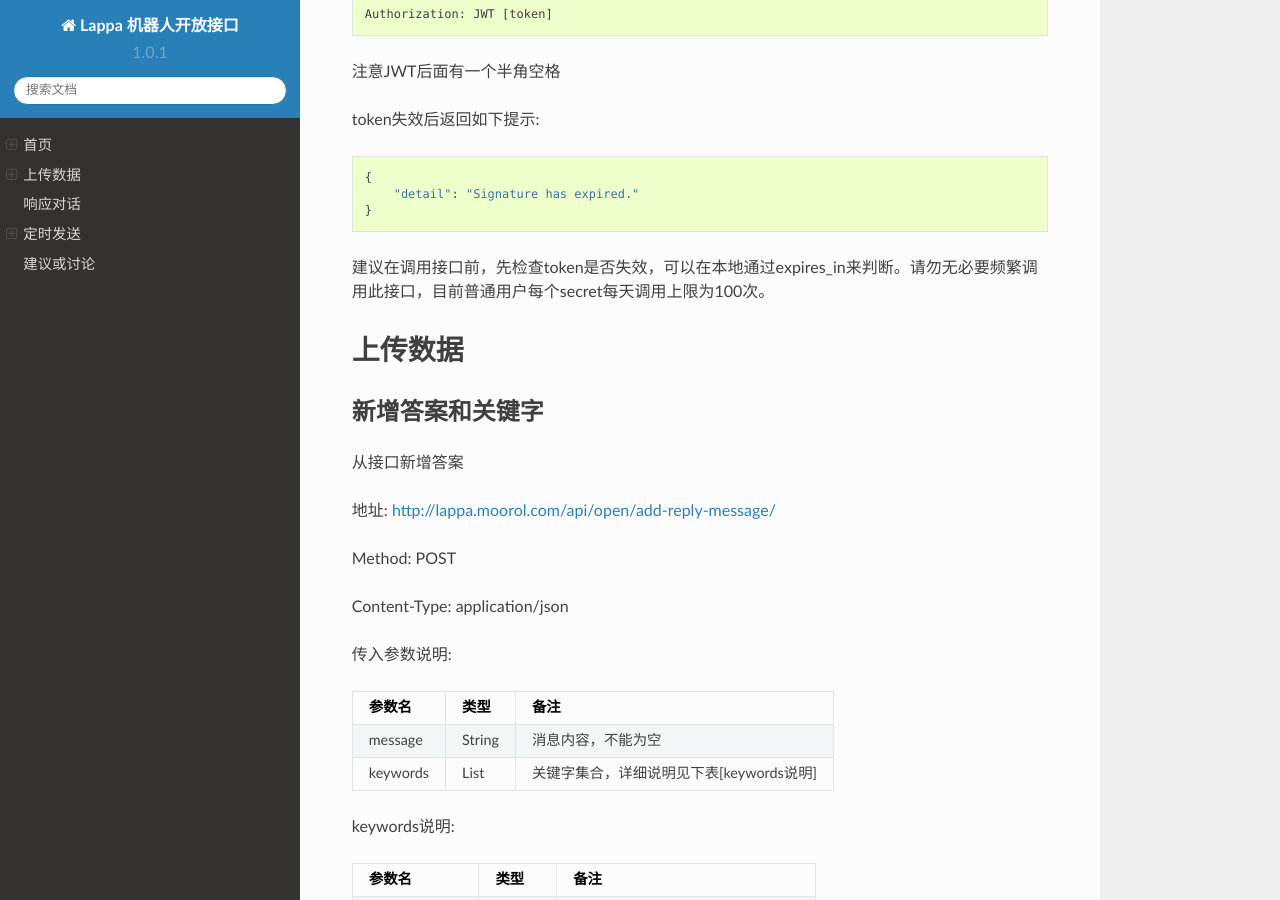
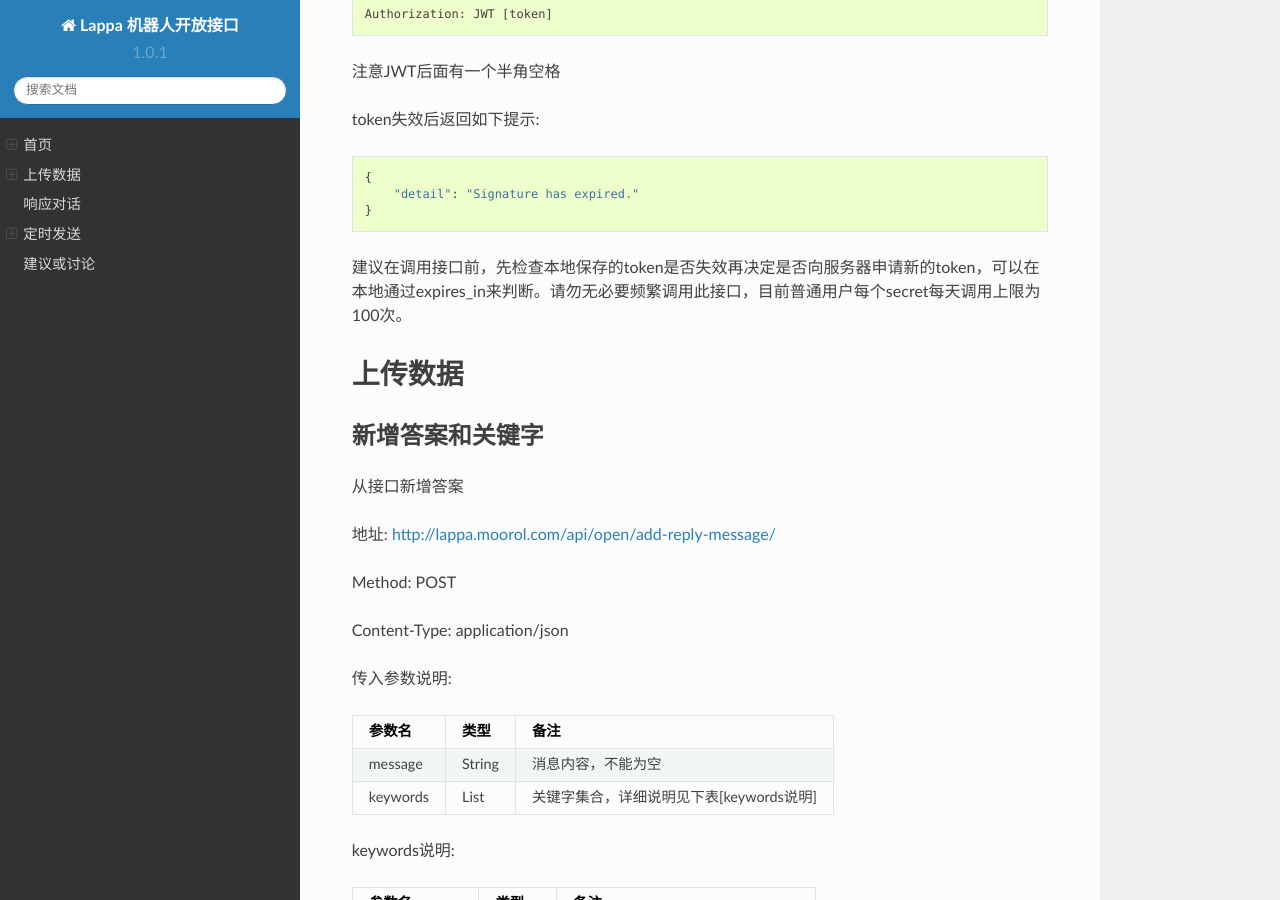
Before and after one commit to laonan/lappadocs, a Sphinx documentation site: the page built from source/index.rst, in a window 1280 px wide and 900 px high, scrolled down 979 px. Built offline with Sphinx 7.4.7 and the Read the Docs theme 2.0.0, drawn with Linux system fonts in a browser that asks for light colours.

Commit message:
modified description about local token

```diff
--- a/source/index.rst
+++ b/source/index.rst
@@ -60,7 +60,7 @@ token失效后返回如下提示:
         "detail": "Signature has expired."
     }
 
-建议在调用接口前，先检查token是否失效，可以在本地通过expires_in来判断。请勿无必要频繁调用此接口，目前普通用户每个secret每天调用上限为100次。
+建议在调用接口前，先检查本地保存的token是否失效再决定是否向服务器申请新的token，可以在本地通过expires_in来判断。请勿无必要频繁调用此接口，目前普通用户每个secret每天调用上限为100次。
 
 上传数据
 ==================
```
Also changed, not shown: 1 other file.
